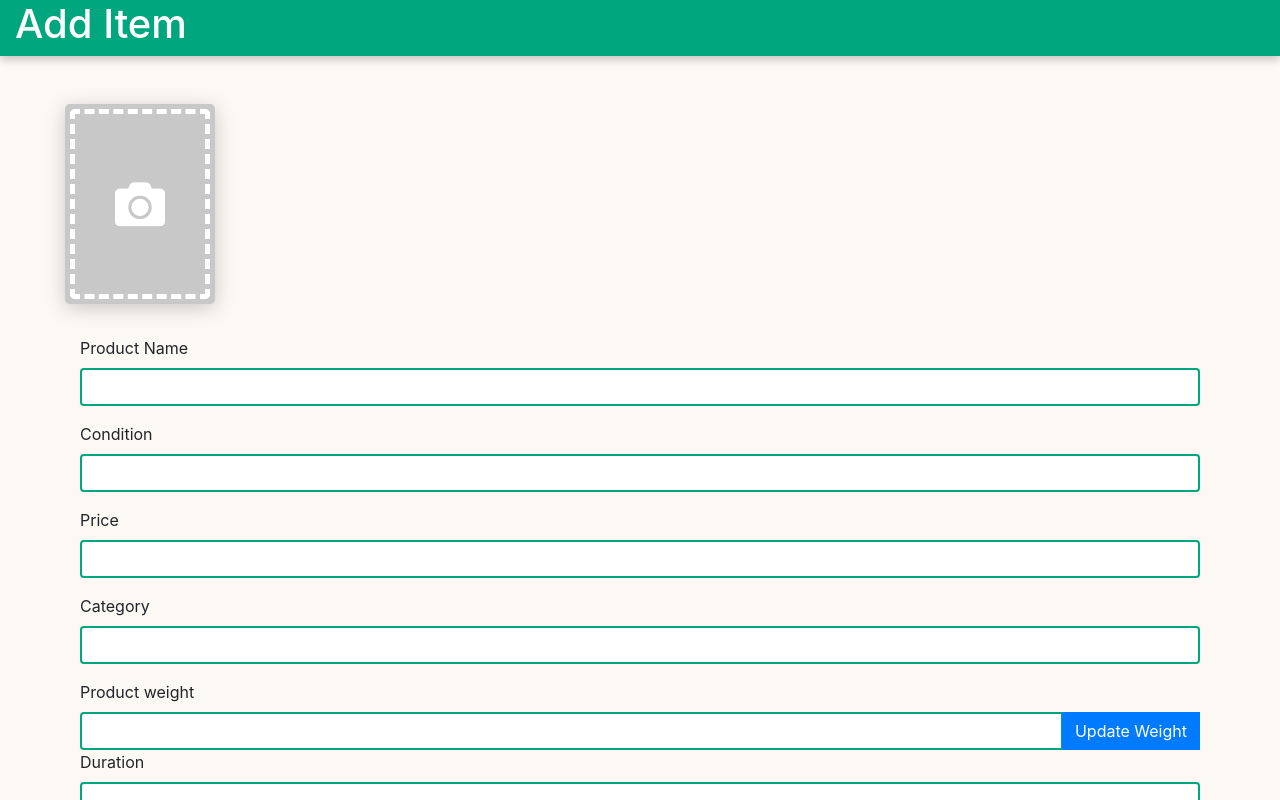
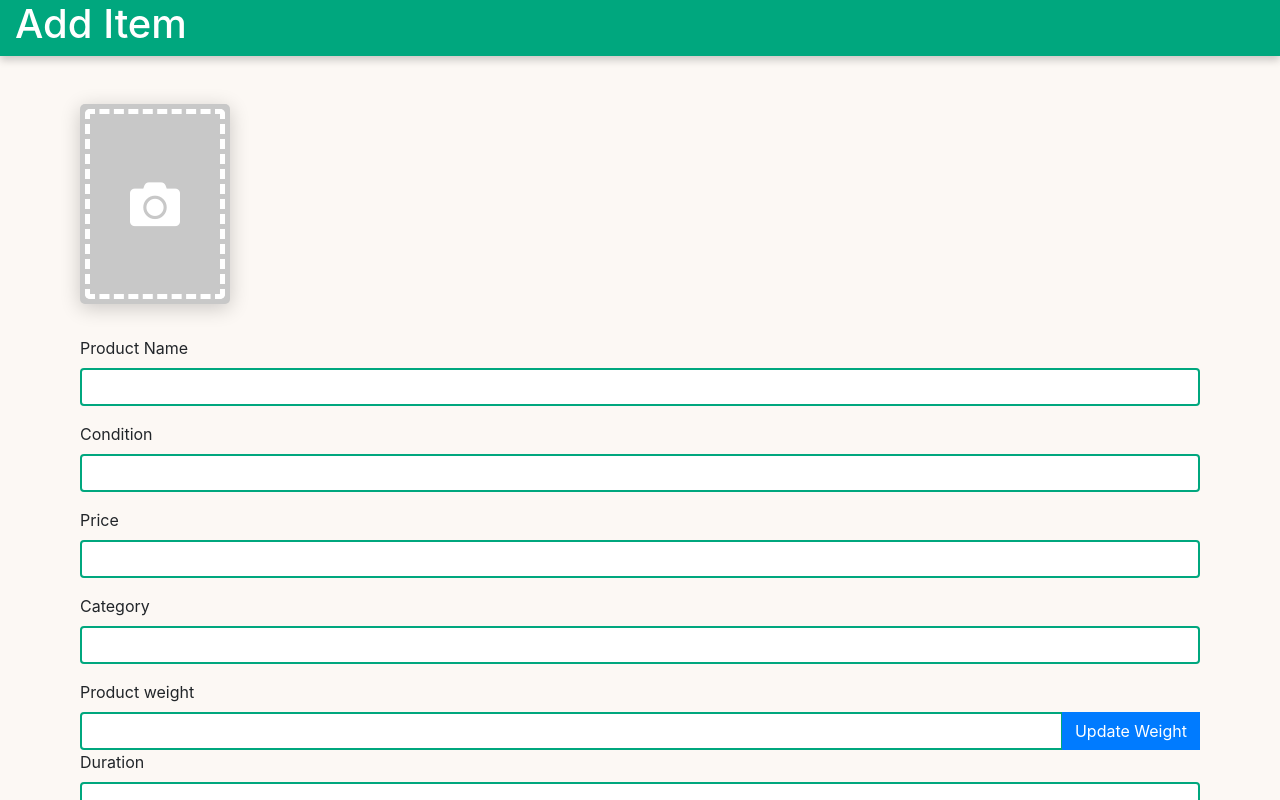
Before and after one commit to KierratyskeskusProject/kierratyskeskus-app, a React (Create React App) app in the folder client/: page / in a window 1280 px wide. Shown: the top 800 px of the page. Built offline with nearby package versions, Linux system fonts and the light colour scheme.

Commit message:
image animation

```diff
--- a/client/src/App.css
+++ b/client/src/App.css
@@ -34,6 +34,11 @@ body {
 
 .imageBar {
   margin-bottom: 2em;
+  display: inline-flex;
+  width: auto;
+  height: auto;
+  position: relative;
+  transition: height 0.5s;
 }
 
 .newImage {
@@ -42,9 +47,28 @@ body {
   background-color: rgb(200, 200, 200);
   border-radius: 5px;
   box-shadow: 0 4px 20px 0 rgba(0, 0, 0, 0.2);
-  margin-left: 1em;
+  margin-left: 14.5px;
   margin-top: 1em;
   overflow: hidden;
+  top: 0;
+  border-radius: 5px;
+  opacity: 1;
+  position: relative;
+  animation-name: imageFadeIn;
+  animation-iteration-count: 1;
+  animation-timing-function: ease-in;
+  animation-duration: 0.5s;
+}
+
+@keyframes imageFadeIn {
+  0% {
+    left: -164.5px;
+    opacity: 0;
+  }
+  100% {
+    left: 0;
+    opacity: 1;
+  }
 }
 
 .image {
@@ -63,6 +87,10 @@ body {
   box-shadow: 0 4px 20px 0 rgba(0, 0, 0, 0.2);
   border: none;
   margin-top: 1em;
+  margin-left: 15px;
+  top: 0;
+  left: 0;
+  transition: left 0.5s, top 0.5s;
 }
 
 .addImage:before {
--- a/client/src/components/Images.js
+++ b/client/src/components/Images.js
@@ -7,6 +7,7 @@ import Image from './Image';
 class ImageBar extends Component {
   renderImages() {
     const { images } = this.props;
+    document.getElementsByClassName('imageBar')[0].style.height = 'auto';
     if (images.images.length !== 0) {
       images.images.map(item => <Image src={item.imageInBase64} />);
     }
```
